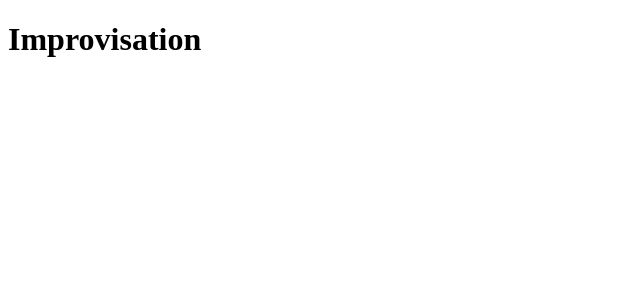
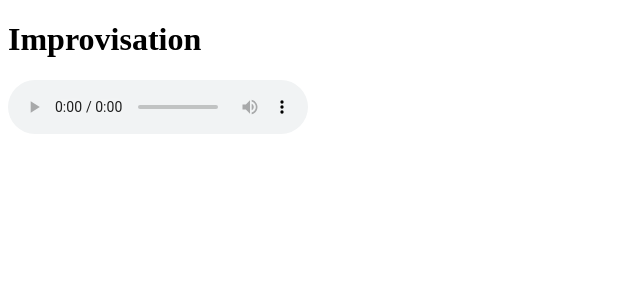
Before and after one commit to Vincent-vst/deusnatura, a React (Vite) app: page /improvisation in a window 1280 px wide. Shown: the top 300 px of the page, without its empty margins (0-640 px from the left). Built offline with nearby package versions, Linux system fonts and the light colour scheme.

Commit message:
bug Improvisation: audio controls are greyed out

```diff
--- a/src/pages/Improvisation.tsx
+++ b/src/pages/Improvisation.tsx
@@ -1,9 +1,10 @@
-const Improvisation = () => {
+export default function Improvisation() {
   return (
-    <div>
-        <h1>Improvisation</h1>
-    </div>
-  )
+    <>
+      <h1>Improvisation</h1>
+      <audio controls>
+        <source type="audio/mpeg" src="../assets/audio/backingtrack/0.mp3" />
+      </audio>
+    </>
+  );
 }
-
-export default Improvisation;
--- a/src/pages/SightReading.tsx
+++ b/src/pages/SightReading.tsx
@@ -1,5 +1,10 @@
 import { useState } from "react";
 import { randomScoreURL } from "./core/SightReadingCore";
+
+// const IFrame = () =>{
+//   return <div>Hello</div>
+// }
+
 export default function SightReading() {
   const [score, setScore] = useState(randomScoreURL());
   return (
```
Also changed, not shown: 1 other file (tests, documents, lock files or other folders).
